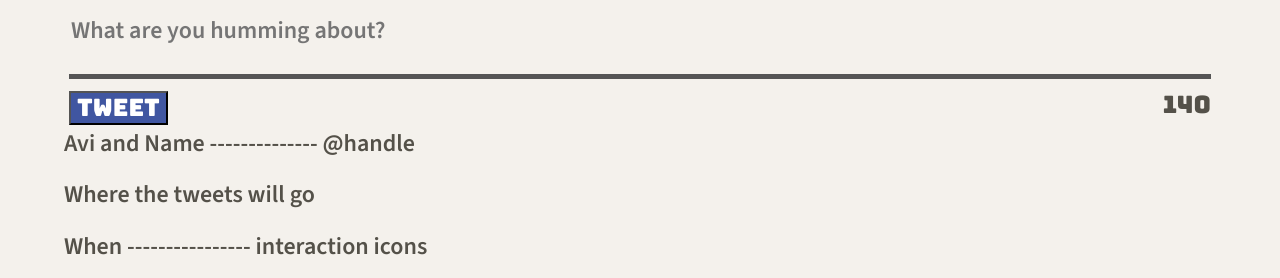
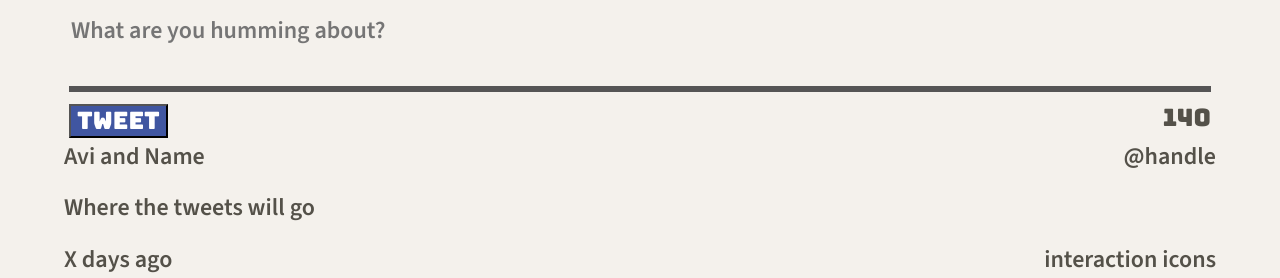
Before and after one commit to wfhopkins/tweeter, a website: page public/index.html in a window 1280 px wide. Shown: the part 522-800 px from the top of the page. Drawn offline with nearby package versions, Linux system fonts and the light colour scheme.

Commit message:
add header/footer to new-tweet.css for posted-tweets

```diff
--- a/public/index.html
+++ b/public/index.html
@@ -65,6 +65,7 @@
           <div>
             <label for="tweet-text"></label>
             <textarea name="text" id="tweet-text" placeholder="What are you humming about?"></textarea>
+            <hr/>
           </div>
           <div class="tweet-and-count">
             <button type="submit">Tweet</button>
@@ -73,9 +74,13 @@
         </form>
       </section>
       <article>
-        <header>Avi and Name -------------- @handle</header>
-          <p>Where the tweets will go</p>
-        <footer>When ---------------- interaction icons</footer>
+        <header>
+          <span>Avi and Name</span><span>@handle</span>
+        </header>
+          <p id="tweet">Where the tweets will go</p>
+        <footer>
+          <span>X days ago</span><span>interaction icons</span>
+        </footer>
       </article>
     </main>
   </body>
--- a/public/scripts/composer-char-counter.js
+++ b/public/scripts/composer-char-counter.js
@@ -17,6 +17,8 @@
 //   });
 // });
 
+// Modern shorthand for doc.ready
+// $(()=>){--code goes here--};
 $(document).ready(function() {
   console.log("Ready");
 
--- a/public/styles/new-tweet.css
+++ b/public/styles/new-tweet.css
@@ -20,9 +20,13 @@
   width: 100%;
   border: none;
   resize: none;
-  border-bottom-color: #555555;
-  border-bottom-style: solid;
-  border-bottom-width: 5px;
+}
+
+hr {
+  color: #555555;
+  background-color: #555555;
+  border-style: solid;
+  height: 4px;
 }
 
 button {
@@ -33,3 +37,19 @@
 .counter.exceeded {
   color: red;
 }
+
+article {
+  border: red 5px;
+  display: flex;
+  flex-direction: column;
+}
+
+header {
+  display: flex;
+  justify-content: space-between;
+}
+
+footer {
+  display: flex;
+  justify-content: space-between;
+}
--- a/server/data-files/initial-tweets.json
+++ b/server/data-files/initial-tweets.json
@@ -8,7 +8,7 @@
     "content": {
       "text": "If I have seen further it is by standing on the shoulders of giants"
     },
-    "created_at": 1687156244641
+    "created_at": 1687203029313
   },
   {
     "user": {
@@ -19,6 +19,6 @@
     "content": {
       "text": "Je pense , donc je suis"
     },
-    "created_at": 1687242644641
+    "created_at": 1687289429313
   }
 ]
```
